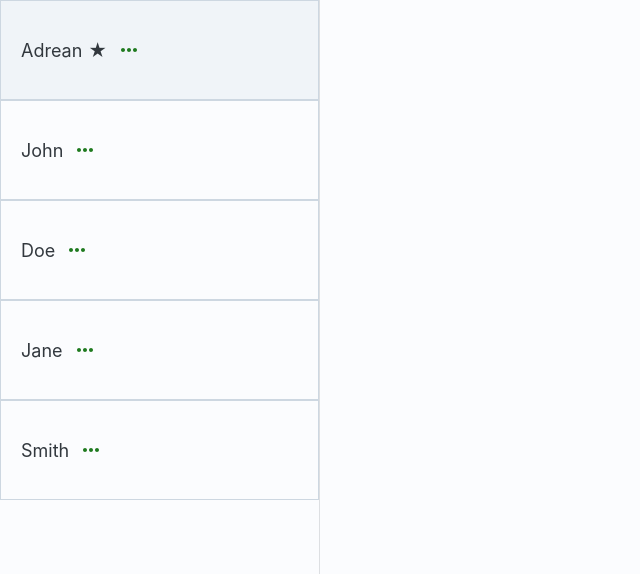
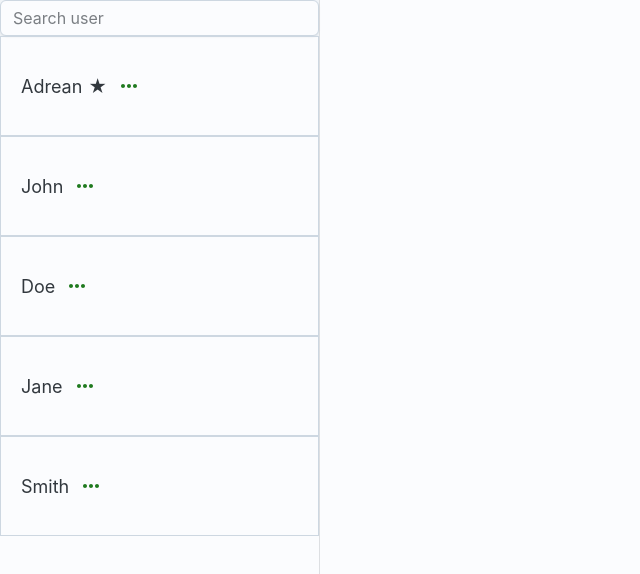
Before and after one commit to IrrationalCucumber/Chat-for-web-application-frontend, a React (Vite) app: page / in a window 1280 px wide. Shown: the top 574 px of the page, without its empty margins (0-640 px from the left). Built offline with nearby package versions, Linux system fonts and the light colour scheme.

Commit message:
Add search filter for users

```diff
--- a/src/route/Home.tsx
+++ b/src/route/Home.tsx
@@ -82,6 +82,18 @@ export default function Home() {
     );
   };
 
+  const [filterUser, setFilterUser] = React.useState("");
+  const handleFilterChange = (event: React.ChangeEvent<HTMLInputElement>) => {
+    setFilterUser(event.target.value);
+  };
+  //search user
+  const filterUsers = sampleChatUser.filter((user) => {
+    const username = user.user
+      ?.toLowerCase()
+      .includes(filterUser.toLowerCase() ?? "");
+    return username;
+  });
+
   return (
     <div>
       {/* <Navbar /> */}
@@ -97,7 +109,14 @@ export default function Home() {
         }}
       >
         <TabList className="tab__list">
-          {sampleChatUser.map((user) => (
+          <Sheet className="tab__list__header" variant="soft">
+            <Input
+              placeholder="Search user"
+              onChange={(event) => handleFilterChange(event)}
+            />
+          </Sheet>
+          {/* Map through the sampleChatUser array to create tabs */}
+          {filterUsers.map((user) => (
             <Tab
               className="tab"
               variant={"outlined"}
```
